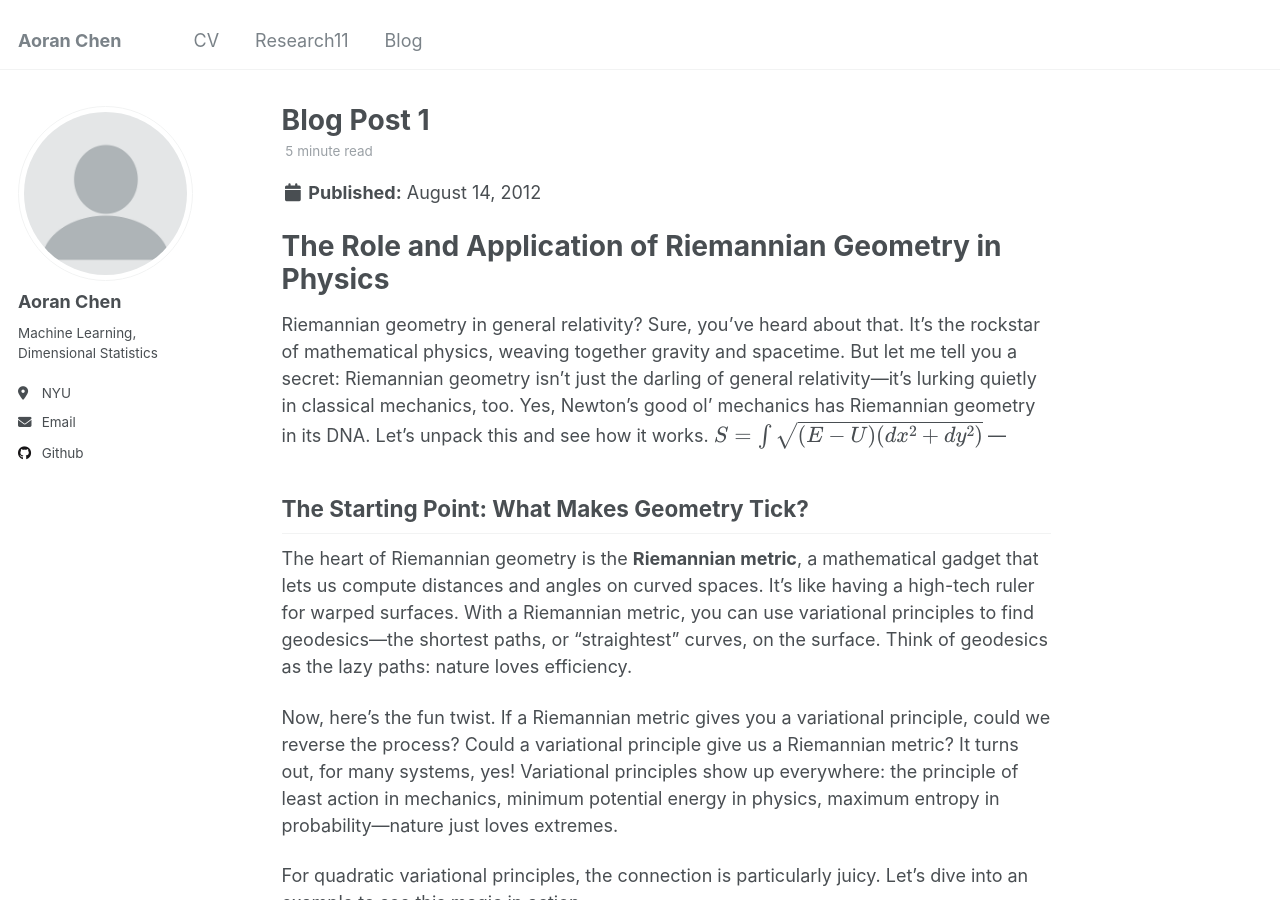
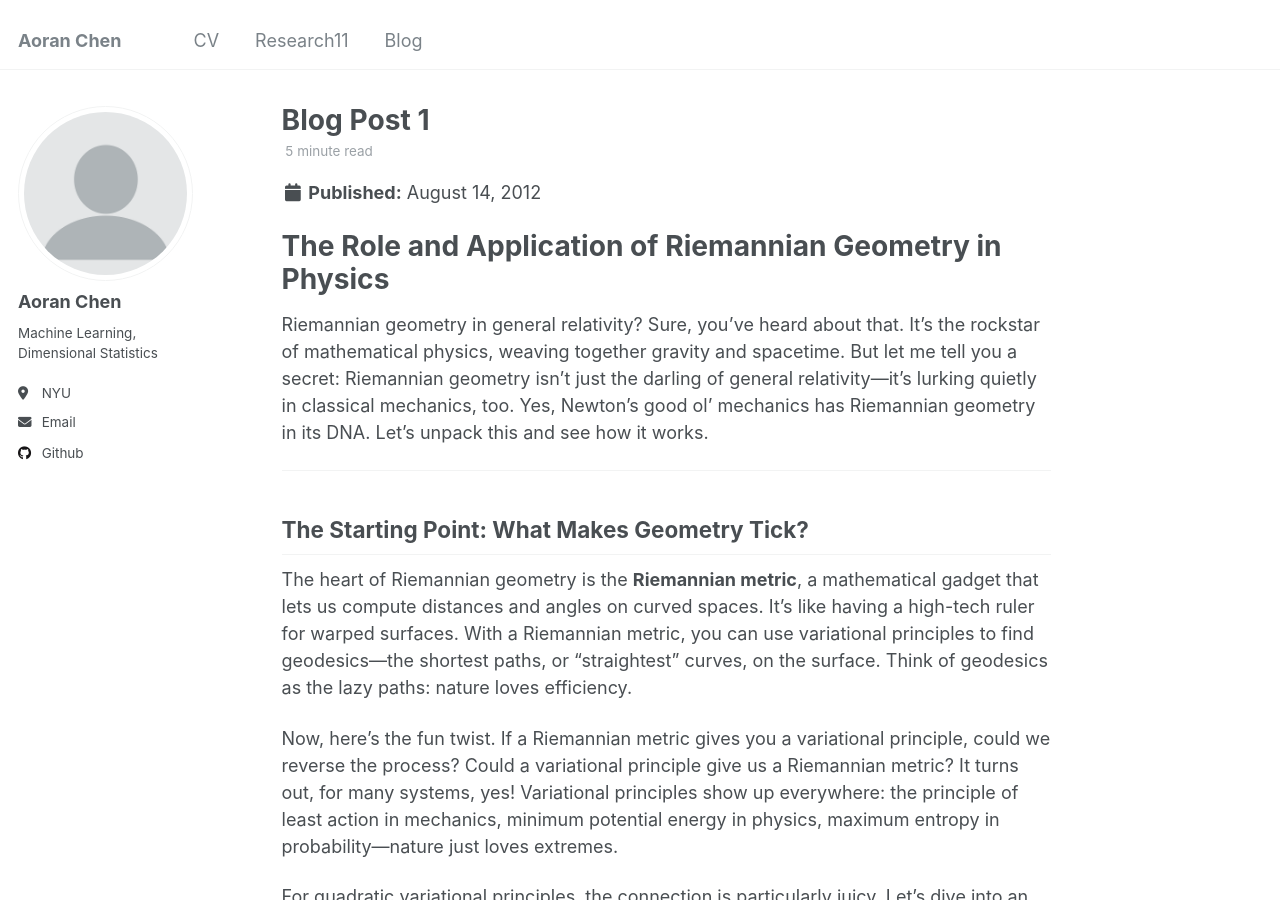
Before and after one commit to samohtaerg/samohtaerg.github.io, a Jekyll site: the page built from _posts/2012-08-14-blog-post-1.md, in a window 1280 px wide and 900 px high. Built offline with Jekyll 4.4.1, drawn with Linux system fonts in a browser that asks for light colours.

Commit message:
Update 2012-08-14-blog-post-1.md

```diff
--- a/_posts/2012-08-14-blog-post-1.md
+++ b/_posts/2012-08-14-blog-post-1.md
@@ -1,9 +1,7 @@
 # The Role and Application of Riemannian Geometry in Physics
 
 Riemannian geometry in general relativity? Sure, you've heard about that. It's the rockstar of mathematical physics, weaving together gravity and spacetime. But let me tell you a secret: Riemannian geometry isn't just the darling of general relativity—it’s lurking quietly in classical mechanics, too. Yes, Newton’s good ol’ mechanics has Riemannian geometry in its DNA. Let’s unpack this and see how it works.
-$$
-S = \int \sqrt{(E - U)(dx^2 + dy^2)}
-$$
+
 ---
 
 ## The Starting Point: What Makes Geometry Tick?
```
